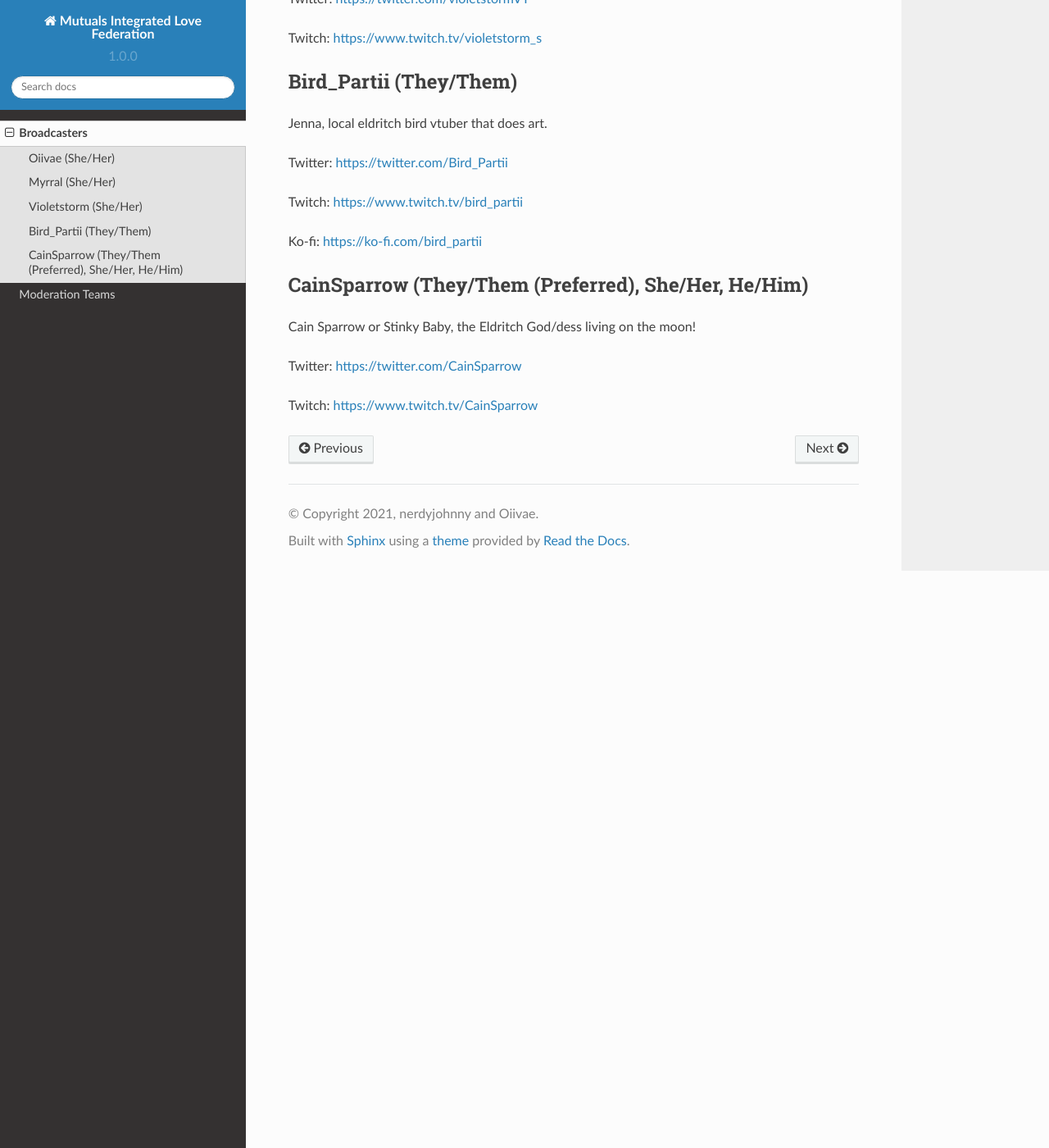
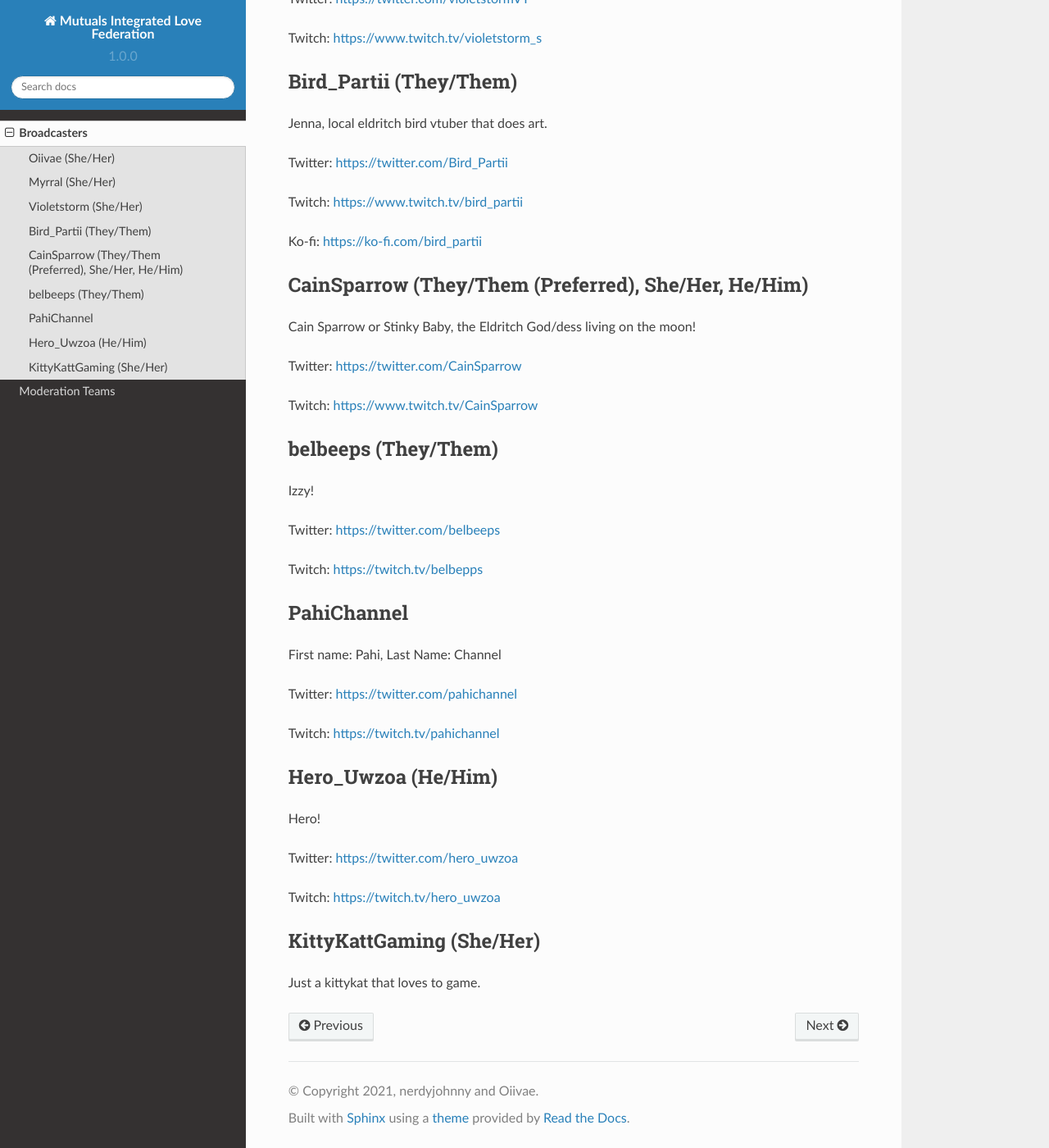
Before and after one commit to OiivaeCommunity/love, a Sphinx documentation site: the page built from docs/source/broadcasters.rst, in a window 1280 px wide and 1400 px high, scrolled down 797 px. Shown: the whole window at 82% size. Built offline with Sphinx 7.4.7 and the Read the Docs theme 2.0.0, drawn with Linux system fonts in a browser that asks for light colours.

Commit message:
Update broadcasters.rst

```diff
--- a/docs/source/broadcasters.rst
+++ b/docs/source/broadcasters.rst
@@ -4,7 +4,7 @@ Welcome! Here you can read a bit about the team here. (Fun Fact: None of these f
 
 
 Oiivae (She/Her)
-''''''
+------
 Ovi, everyones favorite keter-classed neckogecko.
 
 Twitter: https://www.twitter.com/oiivae
@@ -13,7 +13,7 @@ Twitch: https://www.twitch.tv/oiivae
 
 
 Myrral (She/Her)
-''''''''
+-----
 Myrral, the friendly blue ringed octopus! Myrral Loves gaming, anime, science, Bees, and Hollow Knight
 
 Twitter: https://twitter.com/_myrral
@@ -22,7 +22,7 @@ Twitch: https://twitch.tv/myrral
 
 
 Violetstorm (She/Her)
-''''''''
+-----
 Violet, the frenchie, badass, chaotic, gothicorn ENVtuber who loves gaming, singing, doodling, thunderstorms and pretty girls!
 
 Twitter: https://twitter.com/violetstormVT
@@ -31,7 +31,7 @@ Twitch: https://www.twitch.tv/violetstorm_s
 
 
 Bird_Partii (They/Them)
-'''''''
+-----
 Jenna, local eldritch bird vtuber that does art.
 
 Twitter: https://twitter.com/Bird_Partii
@@ -42,9 +42,37 @@ Ko-fi: https://ko-fi.com/bird_partii
 
 
 CainSparrow (They/Them (Preferred), She/Her, He/Him)
-'''''''
+-----
 Cain Sparrow or Stinky Baby, the Eldritch God/dess living on the moon!
 
 Twitter: https://twitter.com/CainSparrow
 
 Twitch: https://www.twitch.tv/CainSparrow
+
+belbeeps (They/Them)
+-----
+Izzy!
+
+Twitter: https://twitter.com/belbeeps
+
+Twitch: https://twitch.tv/belbepps
+
+PahiChannel
+----
+First name: Pahi, Last Name: Channel
+
+Twitter: https://twitter.com/pahichannel
+
+Twitch: https://twitch.tv/pahichannel
+
+Hero_Uwzoa (He/Him)
+-----
+Hero!
+
+Twitter: https://twitter.com/hero_uwzoa
+
+Twitch: https://twitch.tv/hero_uwzoa
+
+KittyKattGaming (She/Her)
+-----
+Just a kittykat that loves to game.
```
